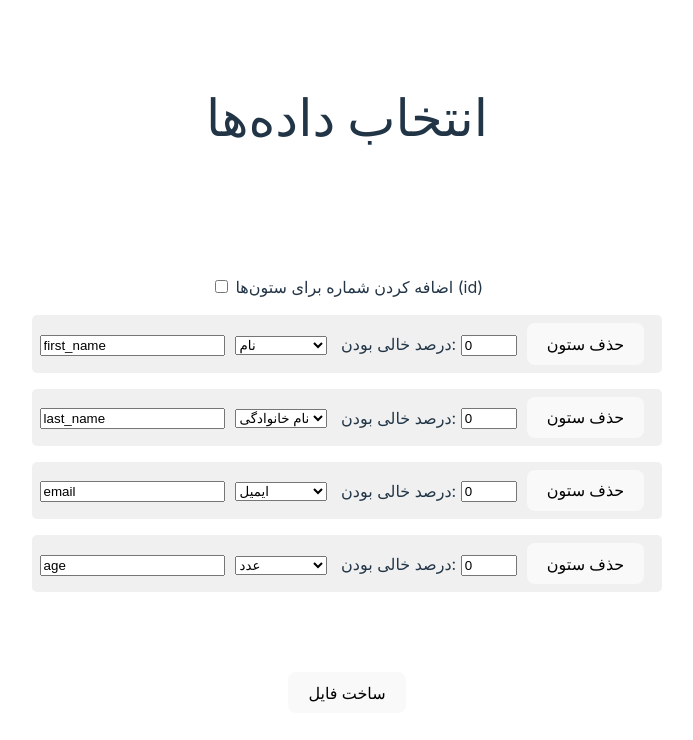
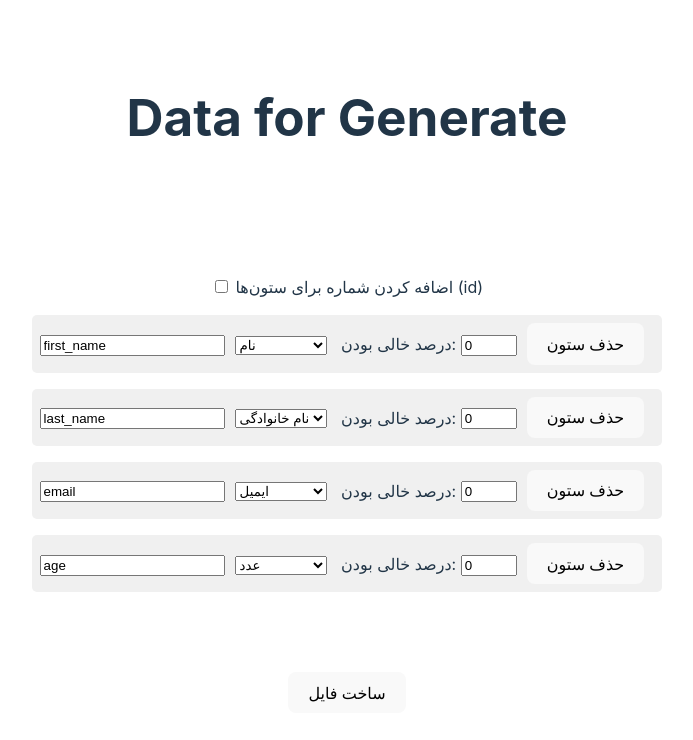
Before and after one commit to mohsen12999/mock-data-generator, a Vue app: page / in a window 1280 px wide. Shown: the top 740 px of the page, without its empty margins (293-986 px from the left). Built offline with nearby package versions, Linux system fonts and the light colour scheme.

Commit message:
removed unused input in app.vue

```diff
--- a/src/App.vue
+++ b/src/App.vue
@@ -1,14 +1,12 @@
 <script setup lang="ts">
-import DataCard from './components/DataCard.vue'
+  import DataCard from './components/DataCard.vue'
 </script>
 
 <template>
   <div>
-    <h1>انتخاب داده‌ها</h1>
+    <h1>Data for Generate</h1>
   </div>
-  <DataCard msg="Vite + Vue" />
+  <DataCard />
 </template>
 
-<style scoped>
-
-</style>
+<style scoped></style>
```
